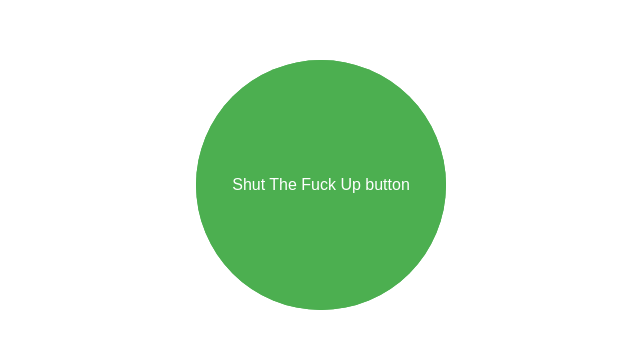
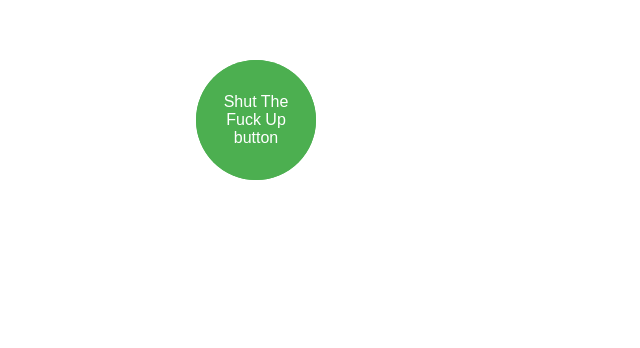
Before and after one commit to epicbruhmoment69/sophiessite, a plain HTML site: page index.html in a window 1280 px wide. Shown: the part 360-708 px from the top of the page, without its empty margins (464-1104 px from the left). Drawn offline with Linux system fonts and the light colour scheme.

Commit message:
Update index.html

```diff
--- a/index.html
+++ b/index.html
@@ -13,8 +13,8 @@
   padding: 20px;
   text-align: center;
   vertical-align:top;
-  height: 250px;
-  width: 250px;
+  height: 120px;
+  width: 120px;
   position: fixed;
   top: 50%;
   left: 50%;
```
